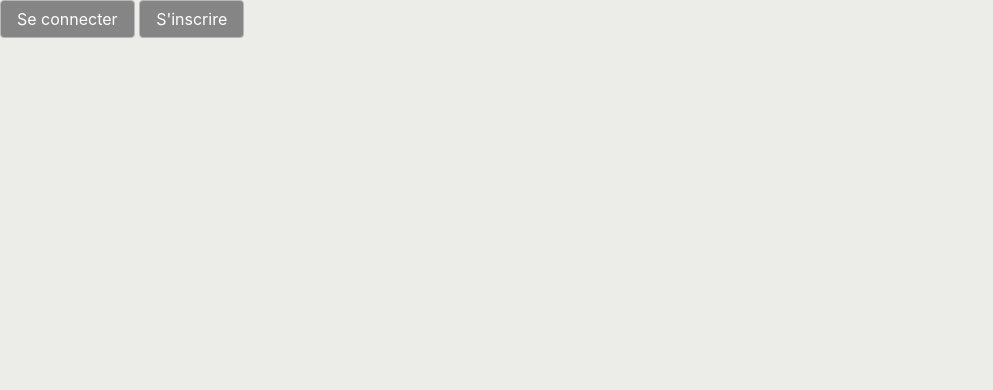
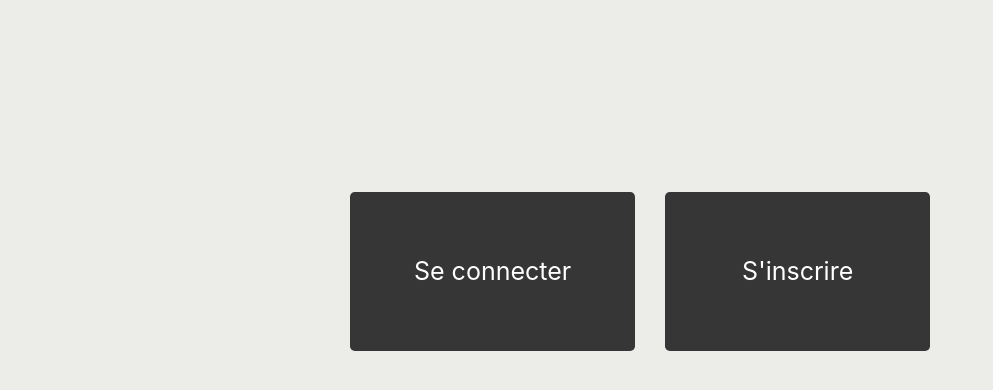
Before and after one commit to PrinceMickael/timerjob, a PHP site: page / in a window 1280 px wide. Shown: the part 99-489 px from the top of the page, without its empty margins (0-993 px from the left). Run offline with PHP 8.4, Linux system fonts and the light colour scheme; some libraries are stand-ins or nearby versions.

Commit message:
Index. php  v6 + styleindex v4

```diff
--- a/index.php
+++ b/index.php
@@ -3,7 +3,6 @@
  <head>
    <meta charset="utf-8">
    <title>Timer Job</title>
-     <link rel="stylesheet" href="https://maxcdn.bootstrapcdn.com/bootstrap/4.0.0-alpha.5/css/bootstrap.min.css" integrity="sha384-AysaV+vQoT3kOAXZkl02PThvDr8HYKPZhNT5h/CXfBThSRXQ6jW5DO2ekP5ViFdi" crossorigin="anonymous">
      <link rel="stylesheet" href="css/bootstrap.css">
      <link rel="stylesheet" href="styleindex.css">
      <meta name="viewport" content="width=device-width, initial-scale=1">
@@ -16,15 +15,15 @@
    <header>
      <div class="container-fluid">
        <h3>Timer Job</h3>
+
+   </header>
+<div class="button-modal">
+
+  <button type="button" id="connexion" class="btn btn-primary btn-lg" data-toggle="modal" data-target="#myModal" name="connexion">Se connecter</button>
+
+  <button type="button" id="register" class="btn btn-primary btn-lg" data-toggle="modal" data-target="#myModa2" name="register">S'inscrire</button>
 </div>
-   </header>
-
-
-  <button type="button" class="btn" class="btn btn-primary btn-lg" data-toggle="modal" data-target="#myModal" name="connexion">Se connecter</button>
-
-  <button type="button" class="btn" class="btn btn-primary btn-lg" data-toggle="modal" data-target="#myModa2" name="register">S'inscrire</button>
-
-
+</div>
 <!-- Modal 1 -->
 
 <div class="modal fade" id="myModal" tabindex="-1" role="dialog" aria-labelledby="myModalLabel" aria-hidden="true">
--- a/styleindex.css
+++ b/styleindex.css
@@ -12,53 +12,6 @@ body {
   border: 0;
   font-size: 100%;
   vertical-align: baseline;
-
-}
-
-.btn {
-  color: #ffffff;
-  background-color: #858585;
-  border-color: #B8B8B8;
-}
-
-.btn:hover,
-.btn:focus,
-.btn:active,
-.btn.active,
-.open .dropdown-toggle.btn {
-  color: #ffffff;
-  background-color: #434047;
-  border-color: #B8B8B8;
-}
-
-.btn:active,
-.btn.active,
-.open .dropdown-toggle.btn {
-  background-image: none;
-}
-
-.btn.disabled,
-.btn[disabled],
-fieldset[disabled] .btn,
-.btn.disabled:hover,
-.btn[disabled]:hover,
-fieldset[disabled] .btn:hover,
-.btn.disabled:focus,
-.btn[disabled]:focus,
-fieldset[disabled] .btn:focus,
-.btn.disabled:active,
-.btn[disabled]:active,
-fieldset[disabled] .btn:active,
-.btn.disabled.active,
-.btn[disabled].active,
-fieldset[disabled] .btn.active {
-  background-color: #191919;
-  border-color: #B8B8B8;
-}
-
-.btn .badge {
-  color: #858585;
-  background-color: #ffffff;
 }
 
 input {
@@ -70,3 +23,33 @@ padding: 5px;
 .modal-content {
   margin-top: 250px;
 }
+
+.button-modal {
+
+  margin-top: 15%;
+  text-align: center;
+}
+
+#register {
+  margin-left: 2%;
+  padding: 5%;
+  padding-left: 6%;
+  padding-right: 6%;
+  font-size: 25px;
+  background-color: #363636;
+  border: none;
+}
+
+#connexion {
+  padding: 5%;
+  padding-left: 5%;
+  padding-right: 5%;
+  font-size: 25px;
+  background-color: #363636;
+  border: none;
+}
+
+#register:hover, #connexion:hover {
+  background-color: #B0C4DE;
+  color: #191919;
+}
```
